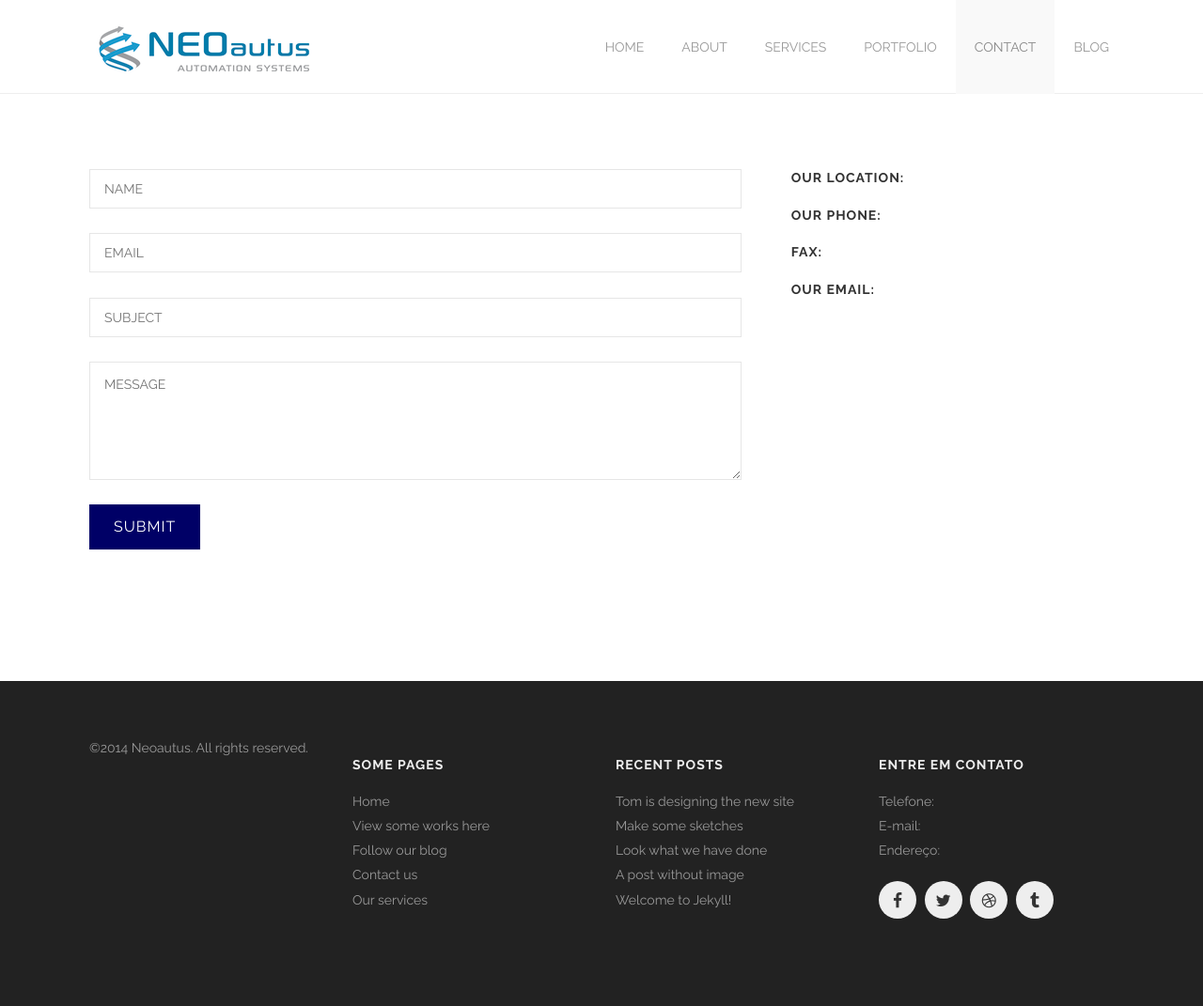
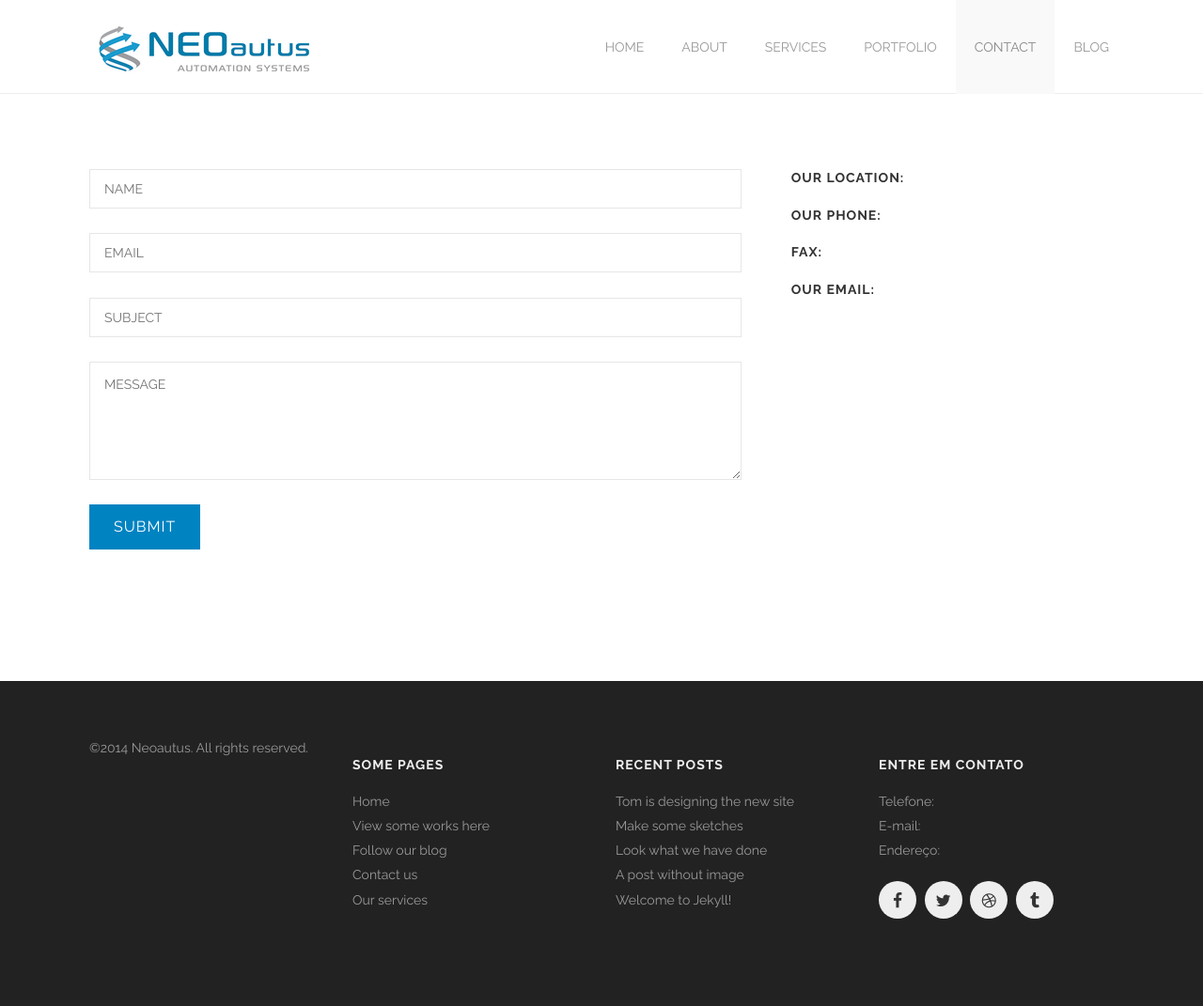
Before and after one commit to neoautus/neoautus.github.io, a Jekyll site: the page built from contact.html, in a window 1280 px wide. Shown: the whole page at 94% size. Built offline with Jekyll 4.4.1, drawn with Linux system fonts in a browser that asks for light colours.

Commit message:
Update style.css

```diff
--- a/css/style.css
+++ b/css/style.css
@@ -186,12 +186,12 @@ ul.shortcode-list i {
   text-transform: uppercase;
   letter-spacing: 1px;
   color: #fff;
-  background: #000066;
-  border: 2px solid #000066;
+  background: #0083c1;
+  border: 2px solid #0083c1;
 }
 
 .button:hover {
-  background-color: rgba(249, 206, 6, 0.8);
+  background-color: rgba(0,131,193, 0.8);
 }
 
 .button.boxed {
```
